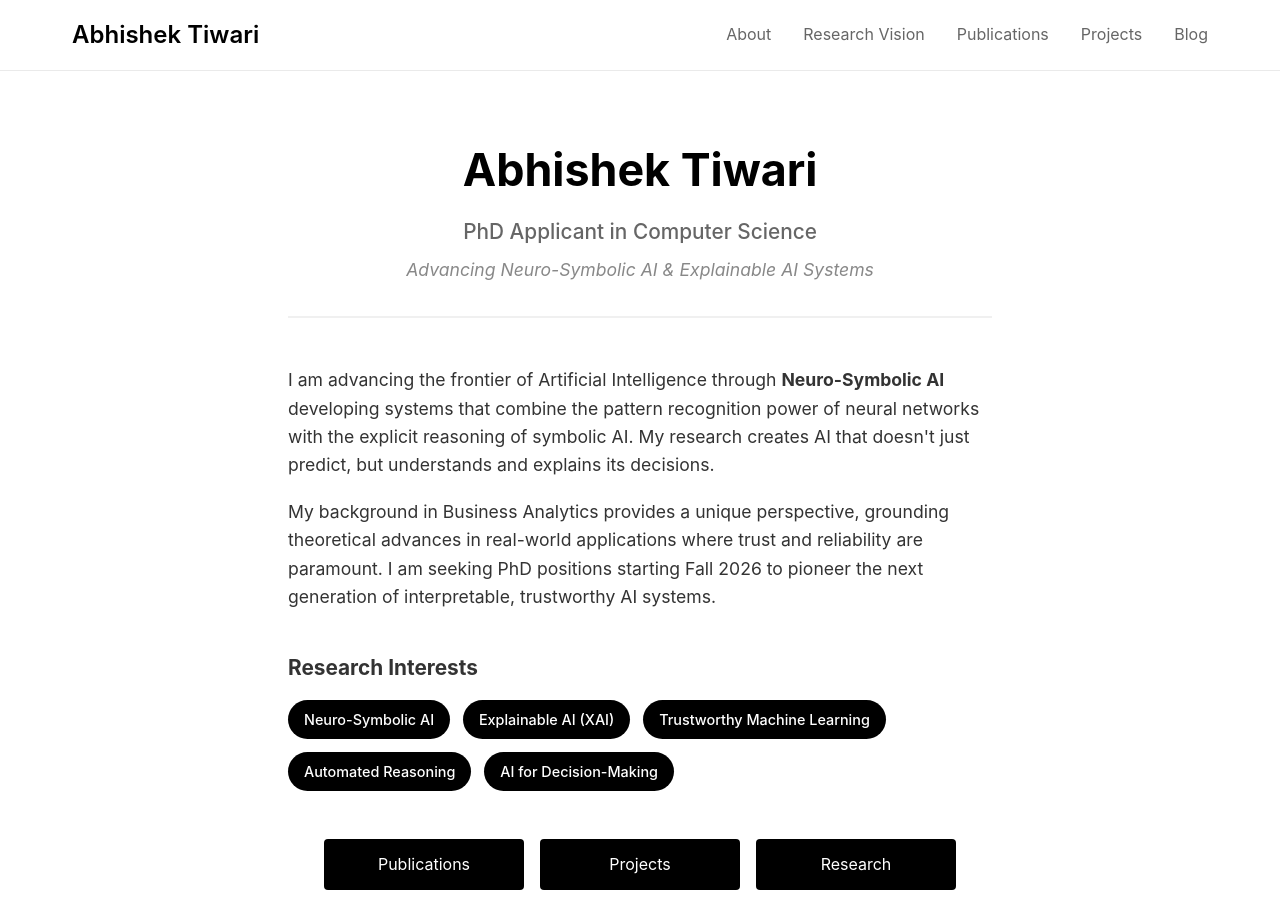
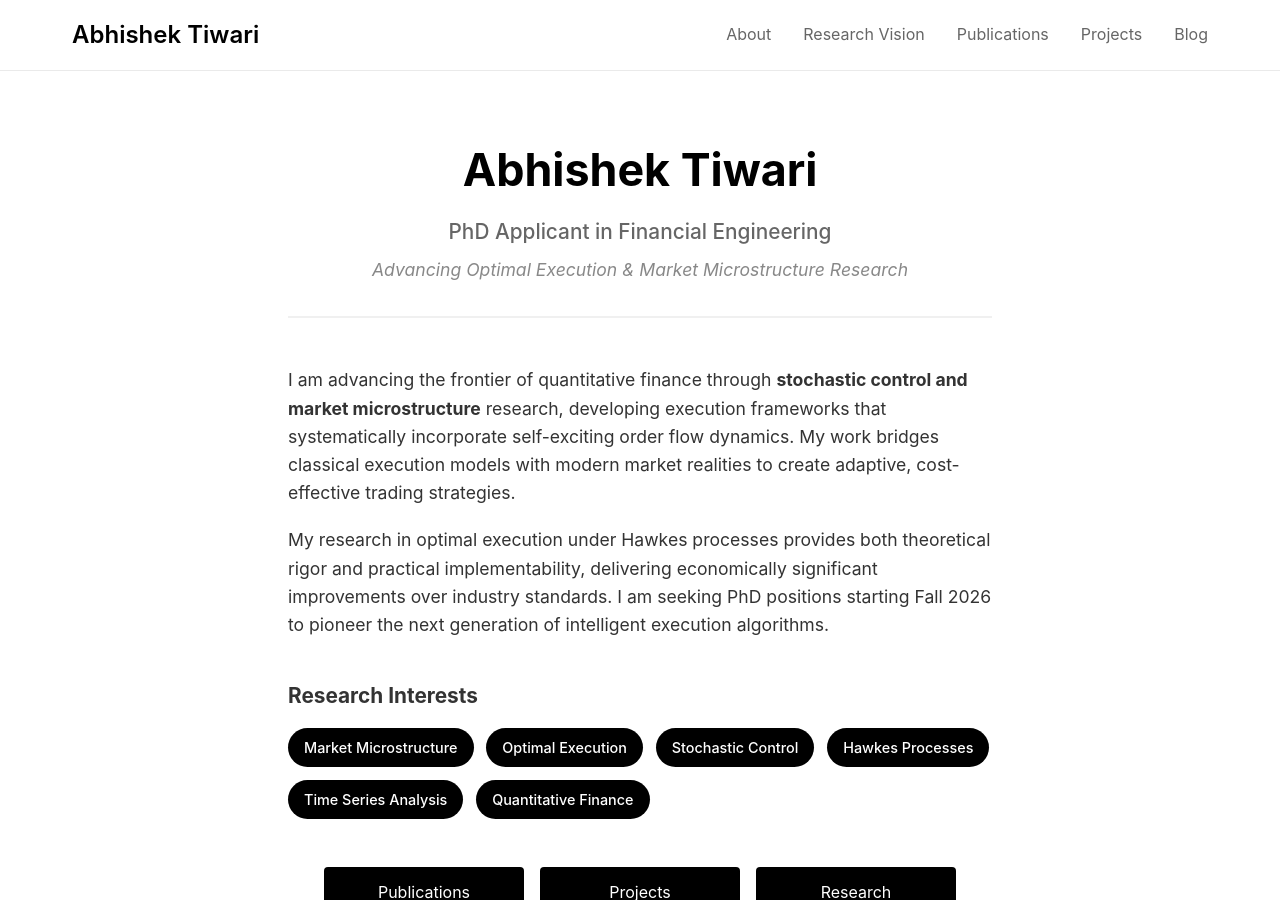
Before and after one commit to Abhishek282001Tiwari/Personal_Website, a Jekyll site: the page built from index.md, in a window 1280 px wide and 900 px high. Built offline with Jekyll 4.4.1, drawn with Linux system fonts in a browser that asks for light colours.

Commit message:
Update personal information and research focus

```diff
--- a/index.md
+++ b/index.md
@@ -7,27 +7,28 @@ title: Abhishek Tiwari
     <!-- Header Section -->
     <header class="landing-header">
         <h1>Abhishek Tiwari</h1>
-        <p class="header-subtitle">PhD Applicant in Computer Science</p>
-        <p class="header-focus">Advancing Neuro-Symbolic AI & Explainable AI Systems</p>
+        <p class="header-subtitle">PhD Applicant in Financial Engineering</p>
+        <p class="header-focus">Advancing Optimal Execution & Market Microstructure Research</p>
     </header>
 
    <!-- About Me Section -->
 <section class="about-section">
     <div class="about-content">
-        <p>I am advancing the frontier of Artificial Intelligence through <strong>Neuro-Symbolic AI</strong> developing systems that combine the pattern recognition power of neural networks with the explicit reasoning of symbolic AI. My research creates AI that doesn't just predict, but understands and explains its decisions.</p>
+        <p>I am advancing the frontier of quantitative finance through <strong>stochastic control and market microstructure</strong> research, developing execution frameworks that systematically incorporate self-exciting order flow dynamics. My work bridges classical execution models with modern market realities to create adaptive, cost-effective trading strategies.</p>
 
-        <p>My background in Business Analytics provides a unique perspective, grounding theoretical advances in real-world applications where trust and reliability are paramount. I am seeking PhD positions starting Fall 2026 to pioneer the next generation of interpretable, trustworthy AI systems.</p>
+        <p>My research in optimal execution under Hawkes processes provides both theoretical rigor and practical implementability, delivering economically significant improvements over industry standards. I am seeking PhD positions starting Fall 2026 to pioneer the next generation of intelligent execution algorithms.</p>
     </div>
 
         <!-- Research Interests Only -->
         <div class="interests-section">
             <h3>Research Interests</h3>
             <div class="interests-grid">
-                <span class="interest-tag">Neuro-Symbolic AI</span>
-                <span class="interest-tag">Explainable AI (XAI)</span>
-                <span class="interest-tag">Trustworthy Machine Learning</span>
-                <span class="interest-tag">Automated Reasoning</span>
-                <span class="interest-tag">AI for Decision-Making</span>
+                <span class="interest-tag">Market Microstructure</span>
+                <span class="interest-tag">Optimal Execution</span>
+                <span class="interest-tag">Stochastic Control</span>
+                <span class="interest-tag">Hawkes Processes</span>
+                <span class="interest-tag">Time Series Analysis</span>
+                <span class="interest-tag">Quantitative Finance</span>
             </div>
         </div>
     </section>
```
